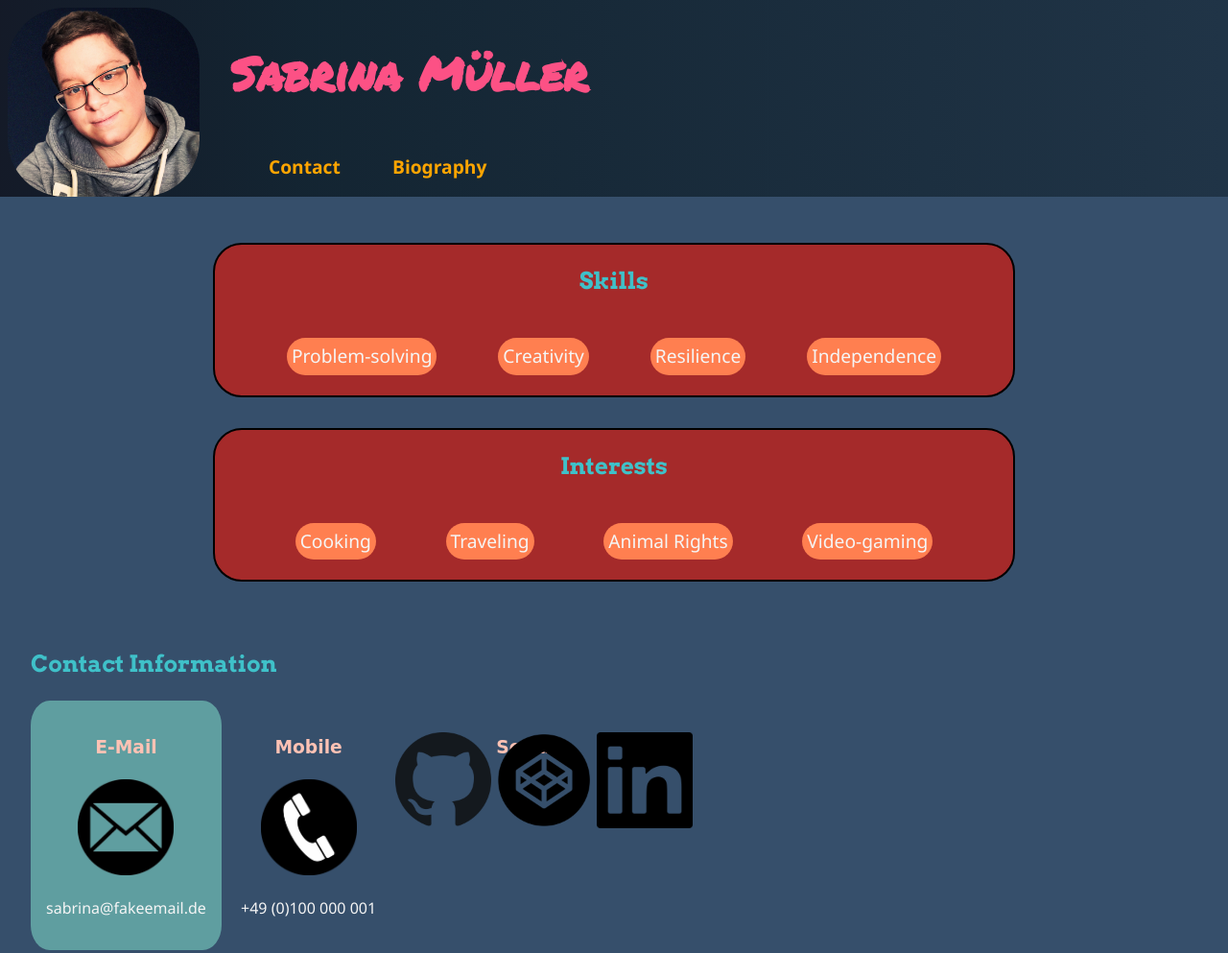
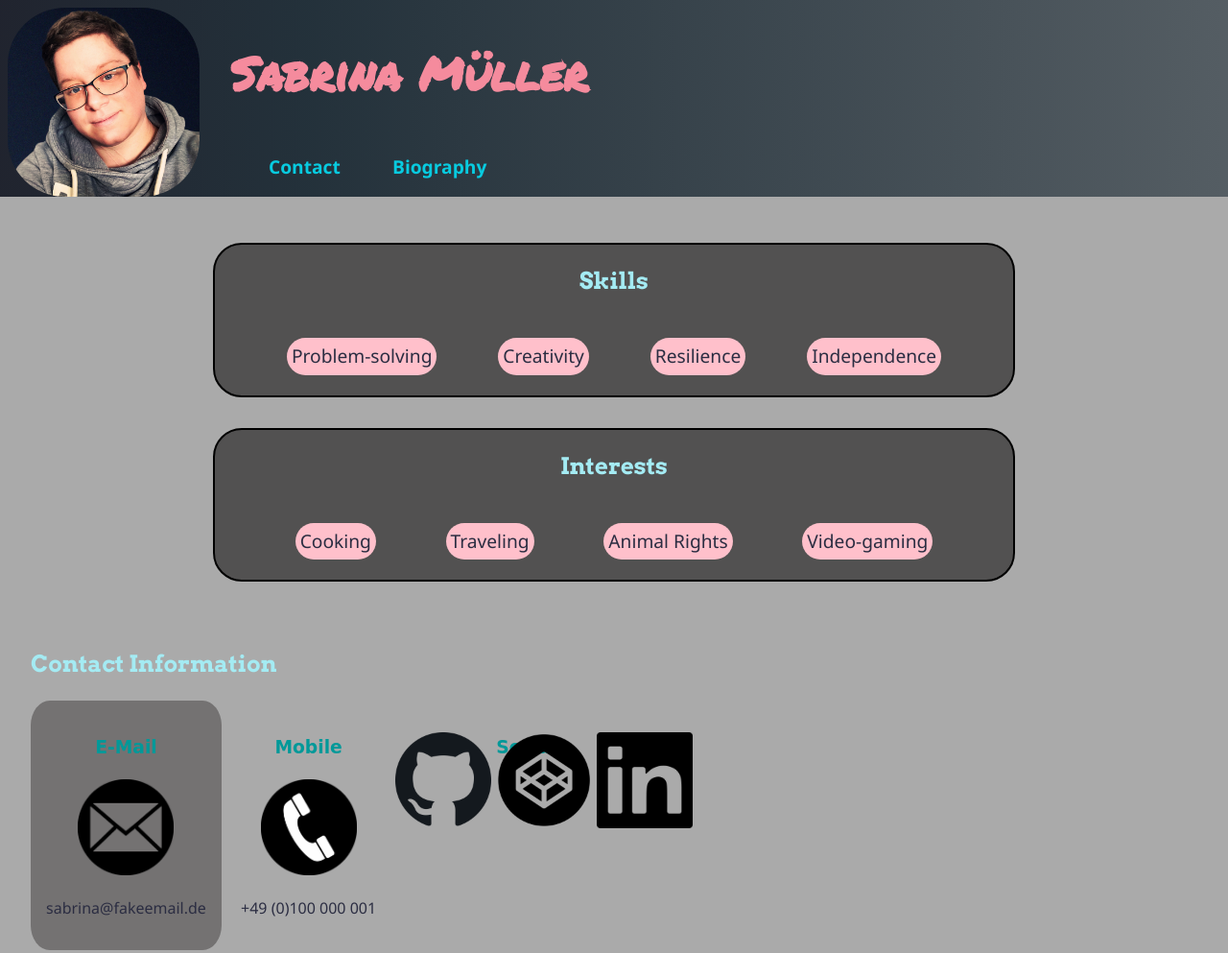
Before and after one commit to SabMueller/personal-website, a plain HTML site: page index.html in a window 1280 px wide. Shown: the top 993 px of the page at 96% size. Drawn offline with Linux system fonts and the light colour scheme; a web font is replaced by a local one.

Commit message:
changed design of website

```diff
--- a/style.css
+++ b/style.css
@@ -6,28 +6,33 @@
 h1 {
   font-family: "Permanent Marker", cursive;
   font-size: 3rem;
-  color: #fc5185;
+  color: rgb(245, 139, 157);
 }
 
 h2 {
   font-family: "Arvo", serif;
-  color: #3fc1c9;
+  color: #a4ebf3;
 }
 h3 {
   font-family: "Zen Dots", cursive;
-  color: #ffc2b4;
+  color: rgb(1, 153, 153);
 }
 
 body {
   font-family: "Segoe UI", Tahoma, Geneva, Verdana, sans-serif;
-  background-color: #364f6b;
-  color: #f5f5f5;
+  background-color: #aaaaaa;
+  color: #2b2d42;
   margin: 0;
   line-height: 1.5;
 }
 
 a:hover {
-  color: rgb(250, 207, 87);
+  color: #86d4dd;
+}
+
+a {
+  text-decoration: none;
+  color: aqua;
 }
 
 /* Header Styles */
@@ -61,14 +66,13 @@ a:hover {
   grid-column: 4 / -1;
   grid-row: 3;
   align-self: flex-start;
-  xbackground-color: hotpink;
 }
 .navbar-items li {
   list-style-type: none;
   display: inline-block;
 }
 .navbar-item {
-  color: orange;
+  color: #08cbe0;
   font-size: 1.2rem;
   padding-right: 3.125rem;
   text-decoration: none;
@@ -92,7 +96,7 @@ a:hover {
 }
 
 .tags-container {
-  background-color: brown;
+  background-color: #525151;
   border-radius: 1.875rem;
   border: 0.125rem solid black;
 }
@@ -107,7 +111,7 @@ a:hover {
 }
 
 .tags li {
-  background-color: coral;
+  background-color: pink;
   padding: 0.313rem;
   margin: 0.313rem;
   border-radius: 1.25rem;
@@ -130,7 +134,7 @@ a:hover {
   display: inline-flex;
   flex-direction: column;
   align-items: center;
-  background-color: cadetblue;
+  background-color: #747272;
   padding: 1rem;
   border-radius: 10%;
 }
@@ -199,7 +203,7 @@ a:hover {
 .biography-container {
   padding: 0 2em;
   text-align: right;
-  background-color: darkgoldenrod;
+  background-color: cadetblue;
 }
 
 .about-me {
@@ -283,13 +287,13 @@ a:hover {
 /* Footer Style */
 
 footer {
-  background-color: darkgray;
+  background-color: rgb(65, 64, 64);
 }
 
 .footer-nav-container {
   display: flex;
   justify-content: center;
-  background-color: darkgrey;
+  background-color: rgb(54, 54, 54);
 }
 
 .footer-nav-container a {
@@ -299,4 +303,5 @@ footer {
 .footer-nav-item {
   list-style-type: none;
   padding-right: 2rem;
+  color: #f4f4f4;
 }
```
